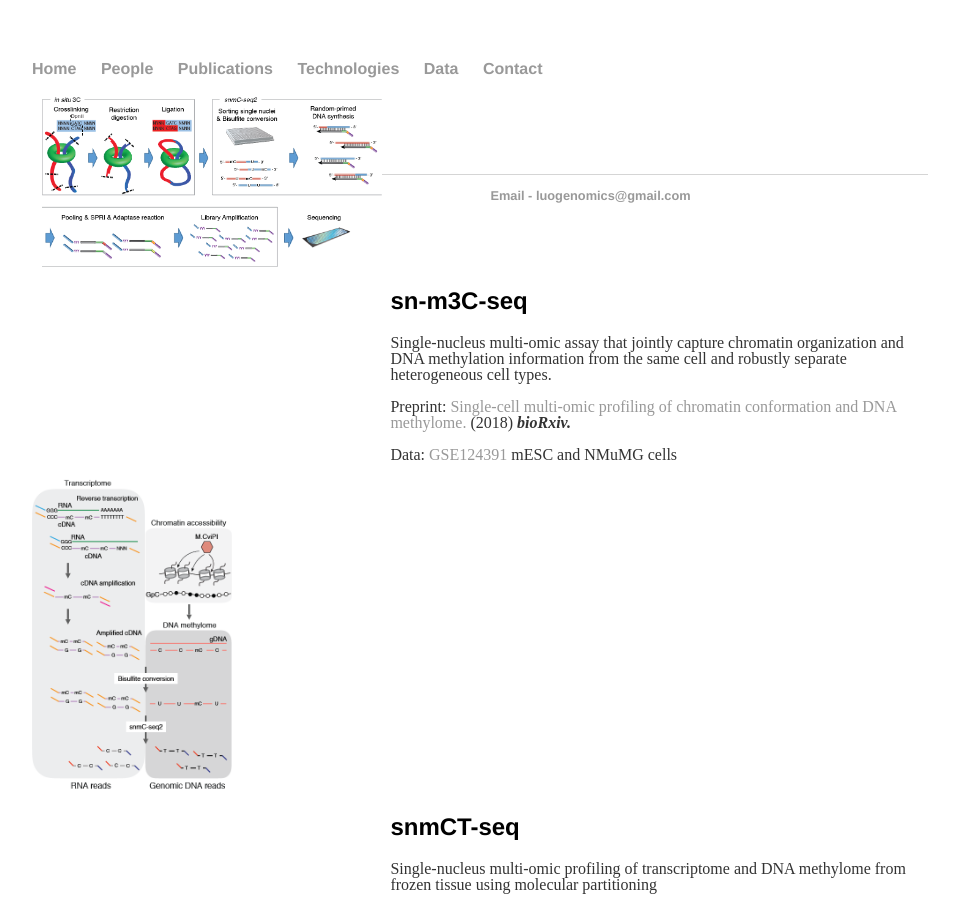
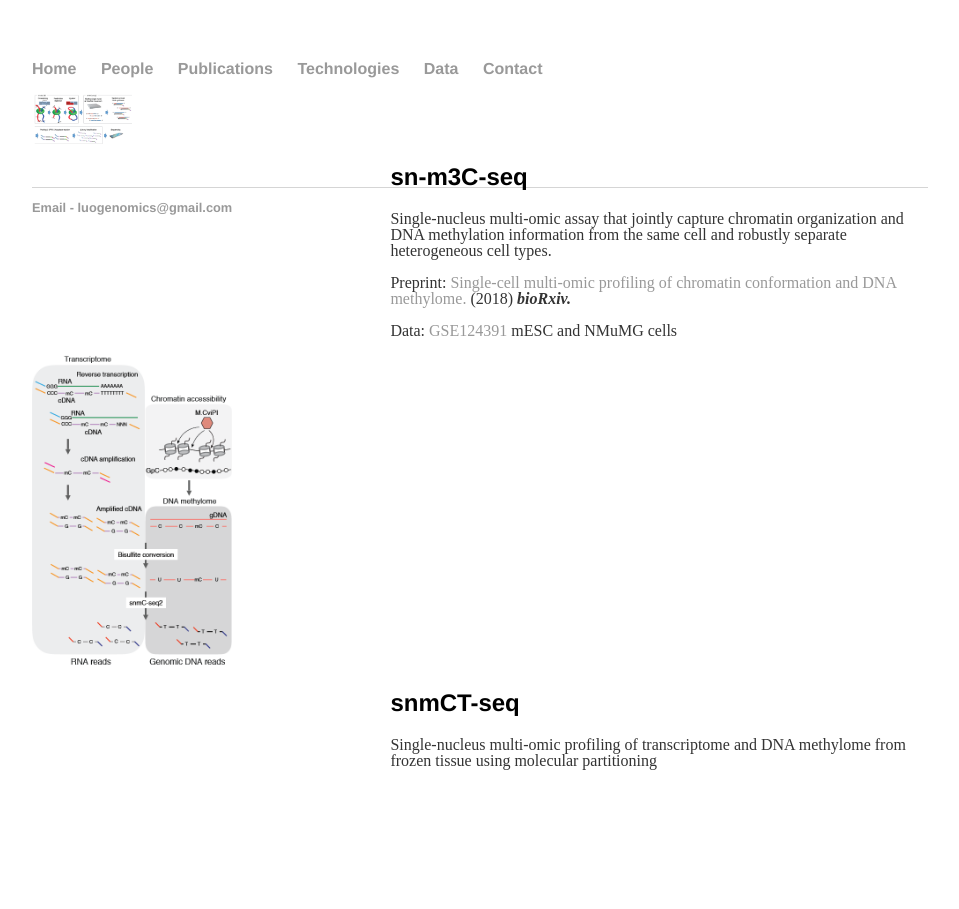
Before and after one commit to luogenomics/luogenomics.github.io, a Jekyll site: the page built from technologies/index.html, in a window 1280 px wide. Shown: the whole page, without its empty margins (160-1119 px from the left). Built offline with Jekyll 4.4.1, drawn with Linux system fonts in a browser that asks for light colours.

Commit message:
Update index.html

```diff
--- a/technologies/index.html
+++ b/technologies/index.html
@@ -5,7 +5,7 @@ title: Luo Lab Technologies
 <div class="projectbox">
   <div class="projectmediabox pull-left">
     <a href="">
-      <img width=350 class="projectmedia" src="m3C-seq.png" >
+      <img width=100 class="projectmedia" src="m3C-seq.png" >
     </a>
   </div>
   <div class="projecttextbox pull-right">
```
